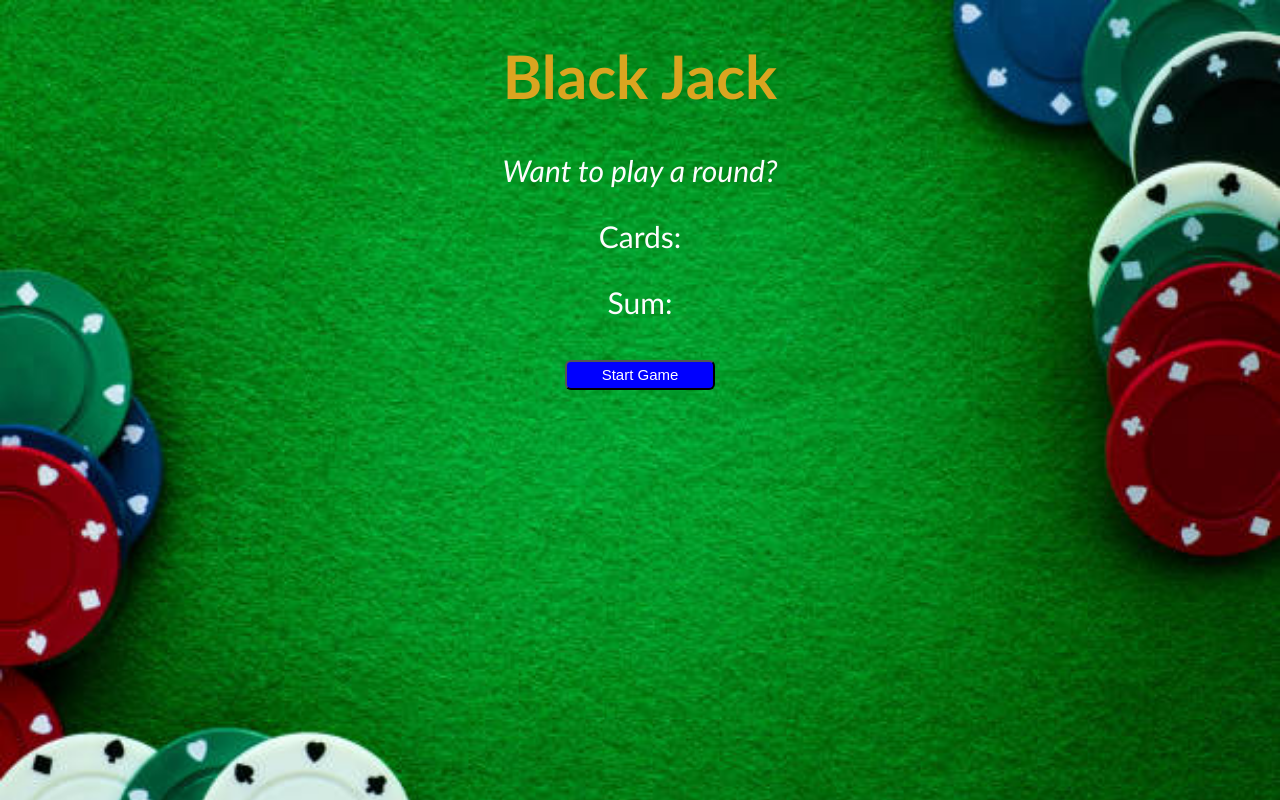
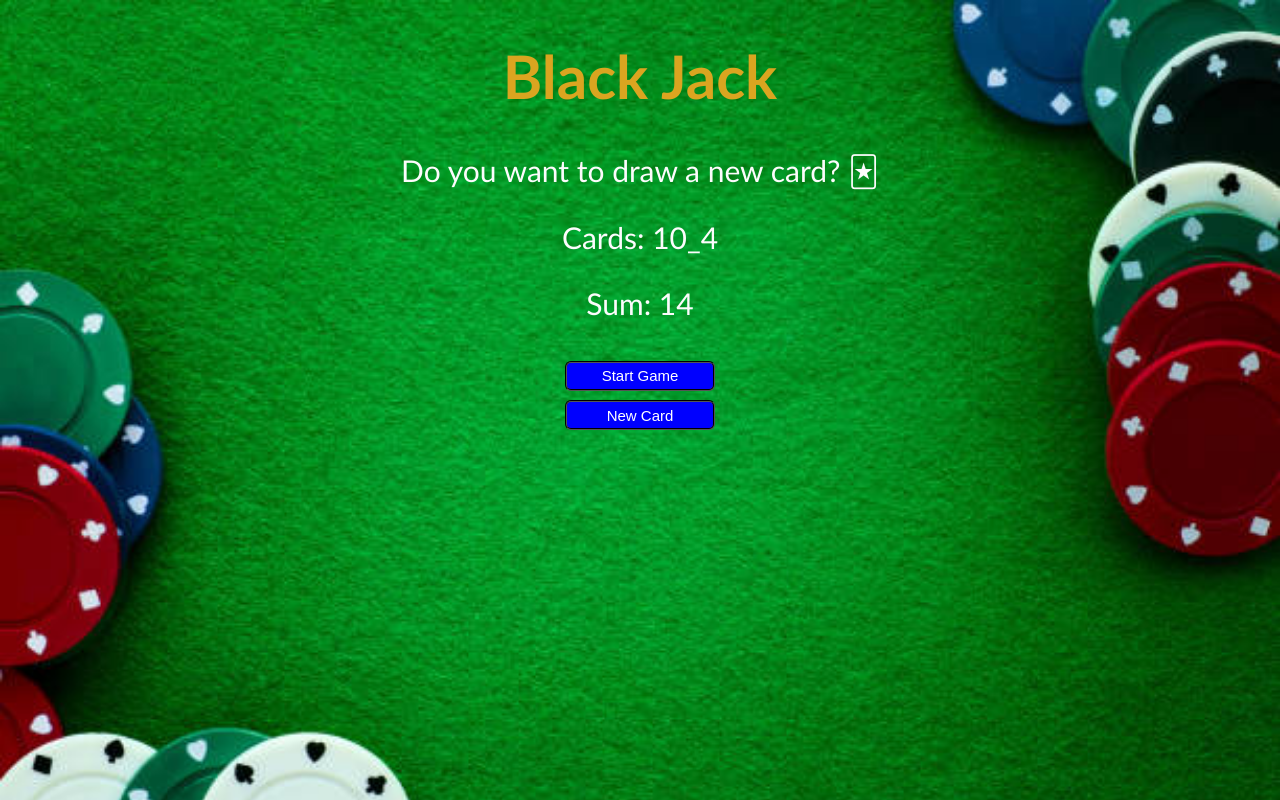
Before and after one commit to DevCodeX1/black-jack, a plain HTML site: page index.html in a window 1280 px wide. Both pictures are taken after a click on the button "Start Game". Drawn offline with Linux system fonts and the light colour scheme.

Commit message:
added new card button

```diff
--- a/index.html
+++ b/index.html
@@ -9,10 +9,14 @@
 <body>
 
     <h1>Black Jack</h1>
-    <p id="message">Want to play a round?</p>
-    <p>Cards:</p>
-    <p>Sum:</p>
+    <p id="message-el">Want to play a round?</p>
+    <p id="cards-el">Cards:</p>
+    <p class="sum">Sum:</p>
     <button onclick="startGame()">Start Game</button>
+    <br>
+    <button onclick="newCard()">New Card</button>
+
+
     <script src="script.js"></script>
 </body>
 </html>
--- a/script.js
+++ b/script.js
@@ -1,23 +1,35 @@
 let firstCard = 10;
-let secondCard = 10;
+let secondCard = 4;
 let sum = firstCard + secondCard
 let hasBlackJack = false
 let isAlive = true
 let message = ""
+let messageEl = document.getElementById("message-el")
+let sumEl = document.querySelector(".sum")
+let cardsEl = document.getElementById("cards-el")
+
+
 
 function startGame(){
     if(sum <= 20){
-    message = ("Do you want to draw another card? 🃏")
+        message = ("Do you want to draw a new card? 🃏")
 
     }else if(sum === 21){
-    message =("Wohoo! You've got Black Jack 🎆")
+        message =("You've got Black Jack 🎆")
         hasBlackJack = true
     }else{
         message =("Bust You Lose! ☠️")
         isAlive = false
     }
+    messageEl.textContent = message
+    sumEl.textContent = `Sum: ${sum}`
+    cardsEl.textContent = `Cards: ${firstCard}_${secondCard}`
+}
 
-console.log(hasBlackJack)
-console.log(isAlive)
-console.log(message)
+function newCard(){
+    console.log("new card")
+    let card = 7;
+    sum += card
+    startGame()
+
 }
--- a/style.css
+++ b/style.css
@@ -20,4 +20,6 @@ button{
     background-color: blue;
     color: white;
     font-size: 15px;
+    border-style: groove;
+
 }
```
Lines whose indentation alone changed are shown as unchanged.
